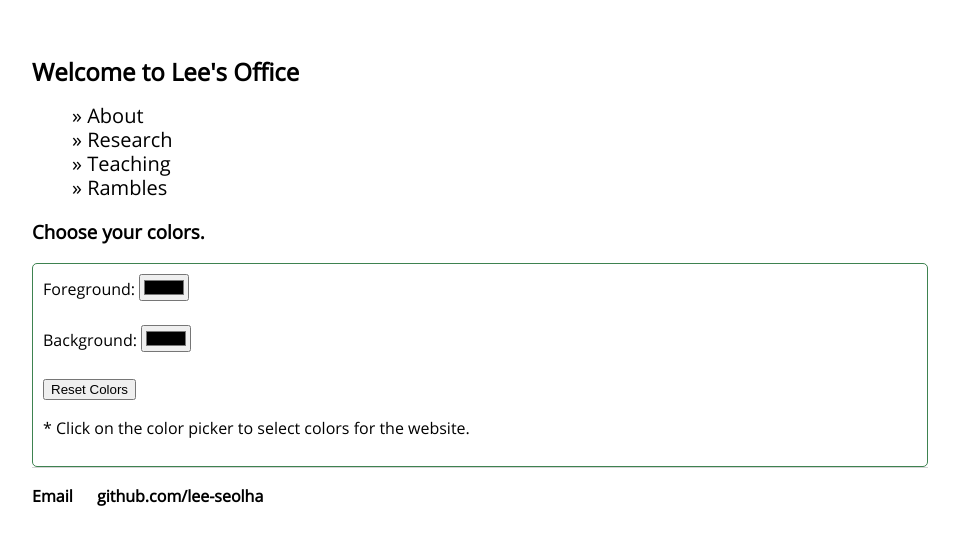
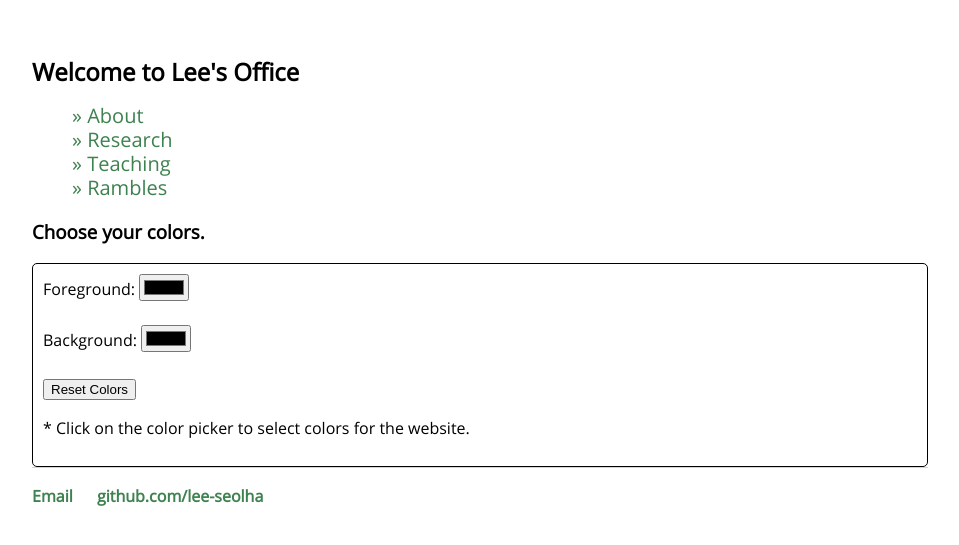
Before and after one commit to lee-seolha/lee-seolha.github.io, a Jekyll site: the page index.html, which Jekyll copies as it is, in a window 1280 px wide. Shown: the top 545 px of the page, without its empty margins (160-1119 px from the left). Built offline with Jekyll 4.4.1, drawn with Linux system fonts in a browser that asks for light colours.

Commit message:
Removed style tag from index

```diff
--- a/index.html
+++ b/index.html
@@ -5,12 +5,12 @@
     <meta name="viewport" content="width=device-width, initial-scale=1.0">
     <title>Home - Seolha Lee</title>
     <link rel="stylesheet" type="text/css" href="/css/main.css">
-    <style>
-        /* Apply the color variables globally */
-        /* :root {
+    <!-- <style>
+        Apply the color variables globally
+        :root {
             --foreground-color: #000;
             --background-color: #FFF;
-        } */
+        }
 
         body {
             color: var(--foreground-color);
@@ -29,7 +29,7 @@
         .color-picker {
             margin: 20px;
         }
-    </style>
+    </style> -->
 </head>
 <body>
     <h2>Welcome to Lee's Office</h2>
@@ -42,11 +42,11 @@
         </ul>
         </div>
     <h3>Choose your colors.</h3>
-        <div class="color-picker-container" style="border: 1.50px solid #3E8250; border-radius: 5px; padding: 10px">
+        <div class="color-picker-container" style="border: 1.50px solid; border-radius: 5px; padding: 10px">
             <label for ="color-picker">Foreground: </label>
             <input type="color" id="foreground-color-picker"><br><br>
             <label for ="color-picker">Background: </label>
-            <input type="color" id="background-color-picker" #ffffff><br><br>
+            <input type="color" id="background-color-picker"><br><br>
             <button id="reset-button">Reset Colors</button>
             <p>* Click on the color picker to select colors for the website.</p>
             <script type="text/javascript" src="js/Colourpicker/colorpicker.js"></script>
```
